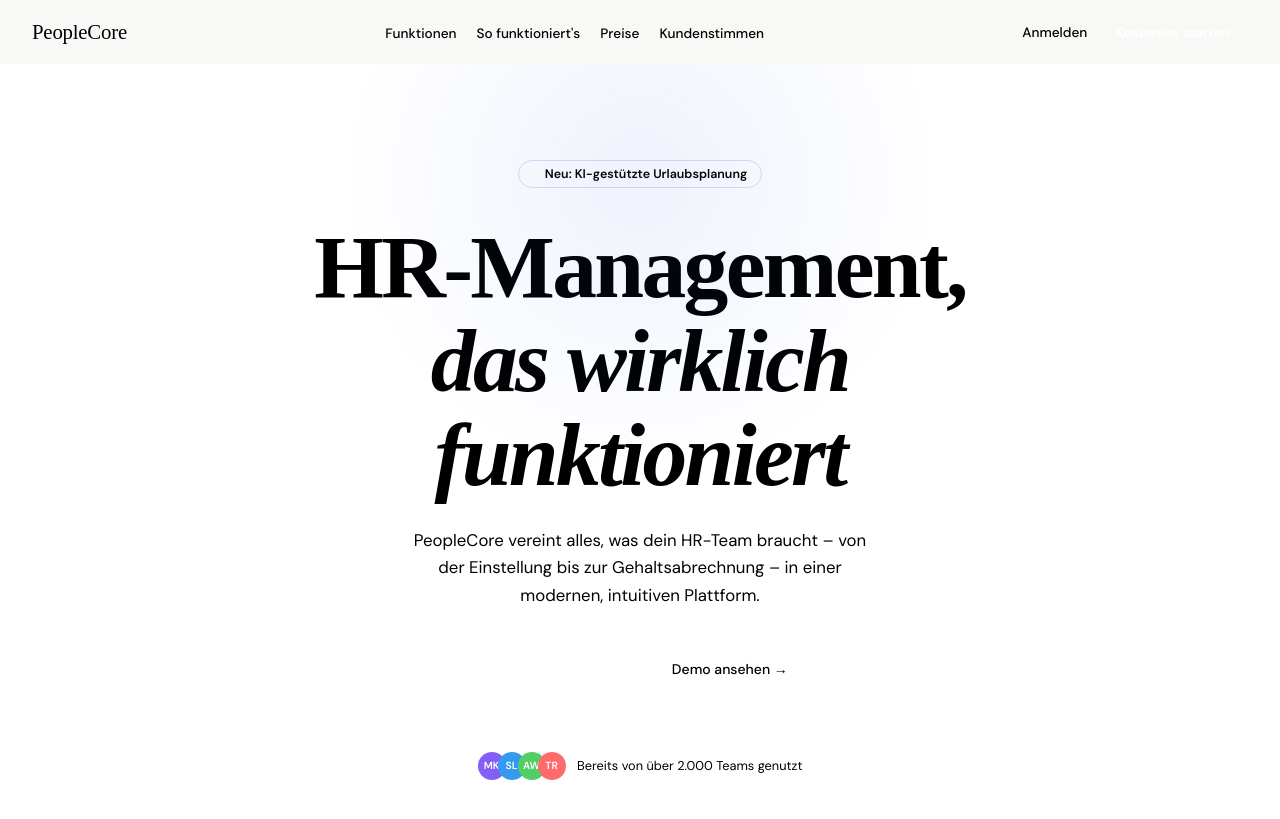
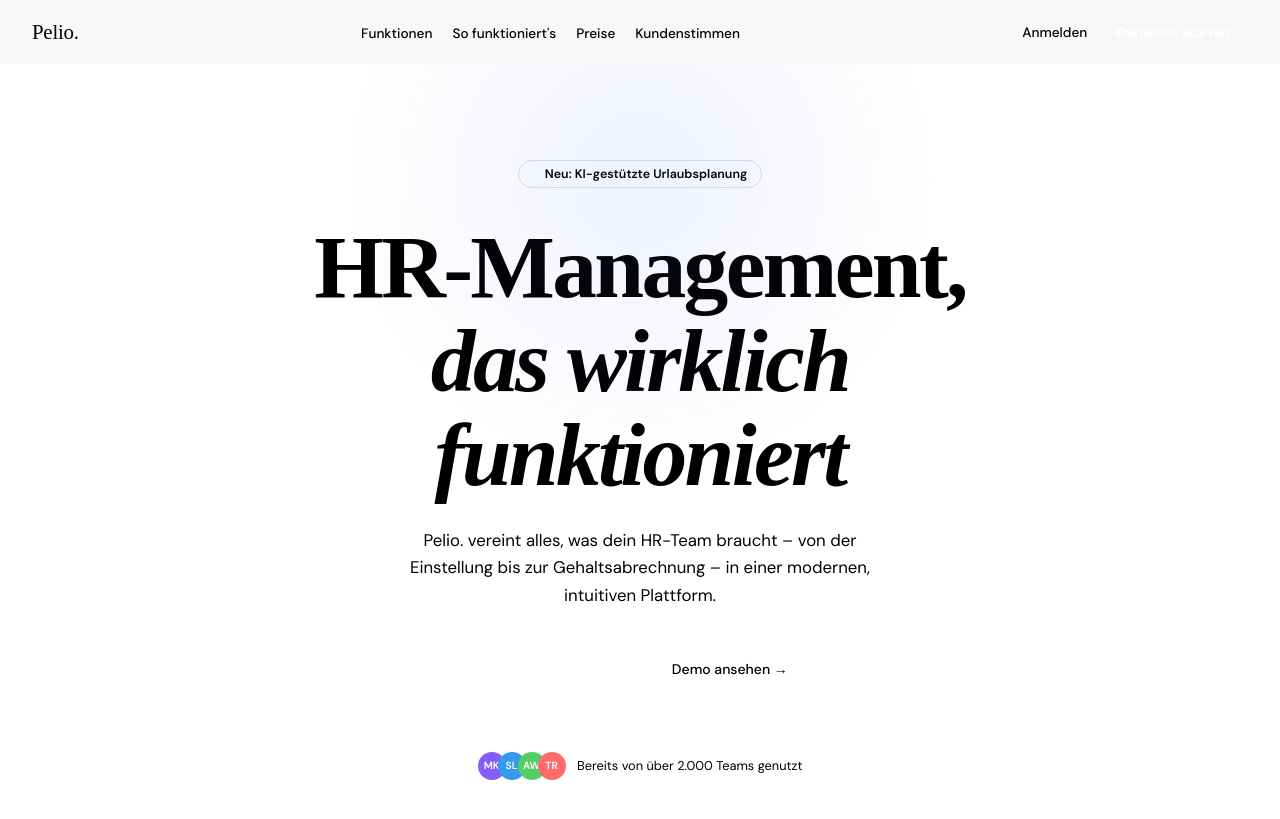
Before and after one commit to guerkankaraduman-prog/hrplatform, a Jekyll site: the page index.html, which Jekyll copies as it is, in a window 1280 px wide and 900 px high. Shown: the top 819 px of the window. Built offline with Jekyll 4.4.1, drawn with Linux system fonts in a browser that asks for light colours; some web fonts are replaced; some of the changed text lies outside the part shown.

Commit message:
Update index.html

````diff
--- a/index.html
+++ b/index.html
@@ -635,7 +635,6 @@
   .testimonials-grid { grid-template-columns: 1fr; }
   footer { flex-direction: column; gap: 16px; text-align: center; }
 }
-```
 
   </style>
 </head>
@@ -644,7 +643,7 @@
   <!-- NAV -->
 
   <nav>
-    <a href="#" class="nav-logo">PeopleCore</a>
+    <a href="#" class="nav-logo">Pelio.</a>
     <ul class="nav-links">
       <li><a href="#funktionen">Funktionen</a></li>
       <li><a href="#so-funktionierts">So funktioniert's</a></li>
@@ -665,7 +664,7 @@
       HR-Management,<br><em>das wirklich funktioniert</em>
     </h1>
     <p class="hero-sub">
-      PeopleCore vereint alles, was dein HR-Team braucht – von der Einstellung bis zur Gehaltsabrechnung – in einer modernen, intuitiven Plattform.
+      Pelio. vereint alles, was dein HR-Team braucht – von der Einstellung bis zur Gehaltsabrechnung – in einer modernen, intuitiven Plattform.
     </p>
     <div class="hero-actions">
       <a href="#" class="btn-primary">Kostenlos starten →</a>
@@ -856,8 +855,8 @@
   <!-- FOOTER -->
 
   <footer>
-    <a href="#" class="footer-logo">PeopleCore</a>
-    <span class="footer-copy">© 2026 PeopleCore. Alle Rechte vorbehalten.</span>
+    <a href="#" class="footer-logo">Pelio.</a>
+    <span class="footer-copy">© 2026 Pelio.. Alle Rechte vorbehalten.</span>
   </footer>
 
 </body>
````
